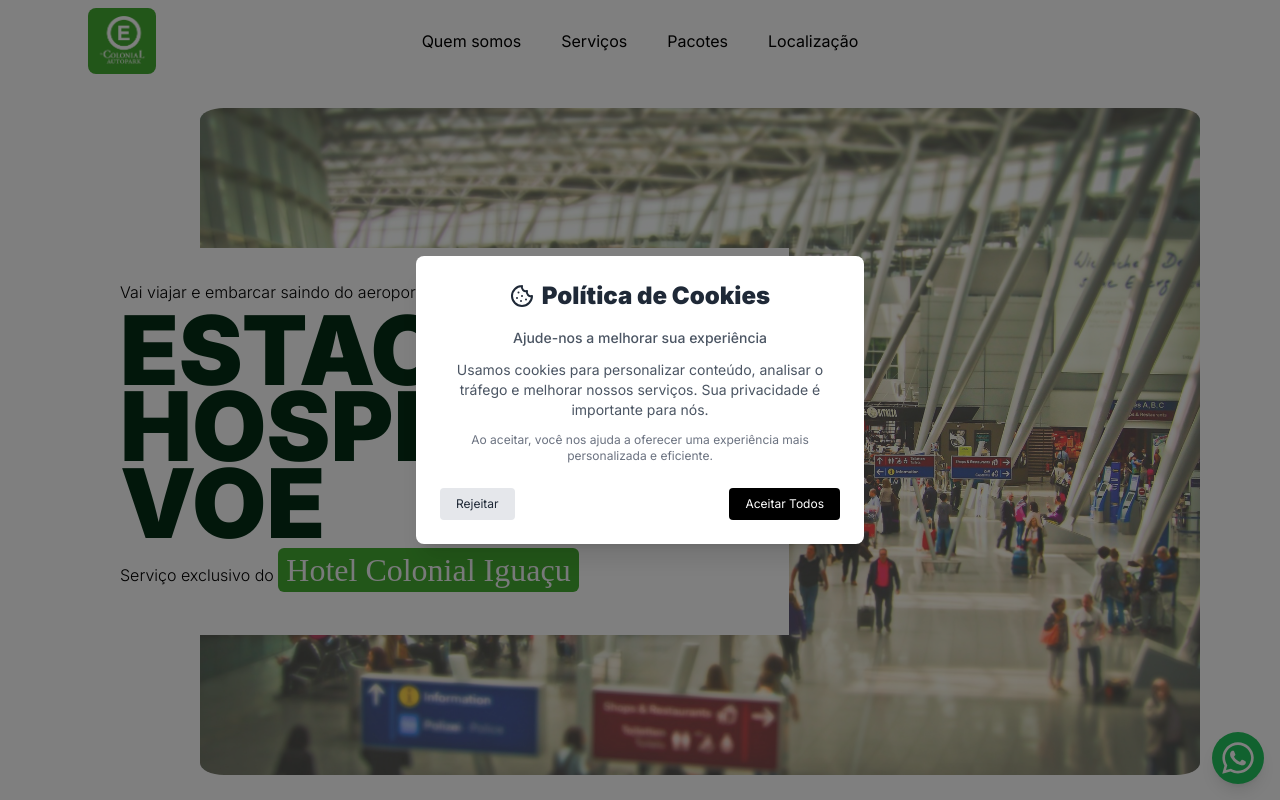
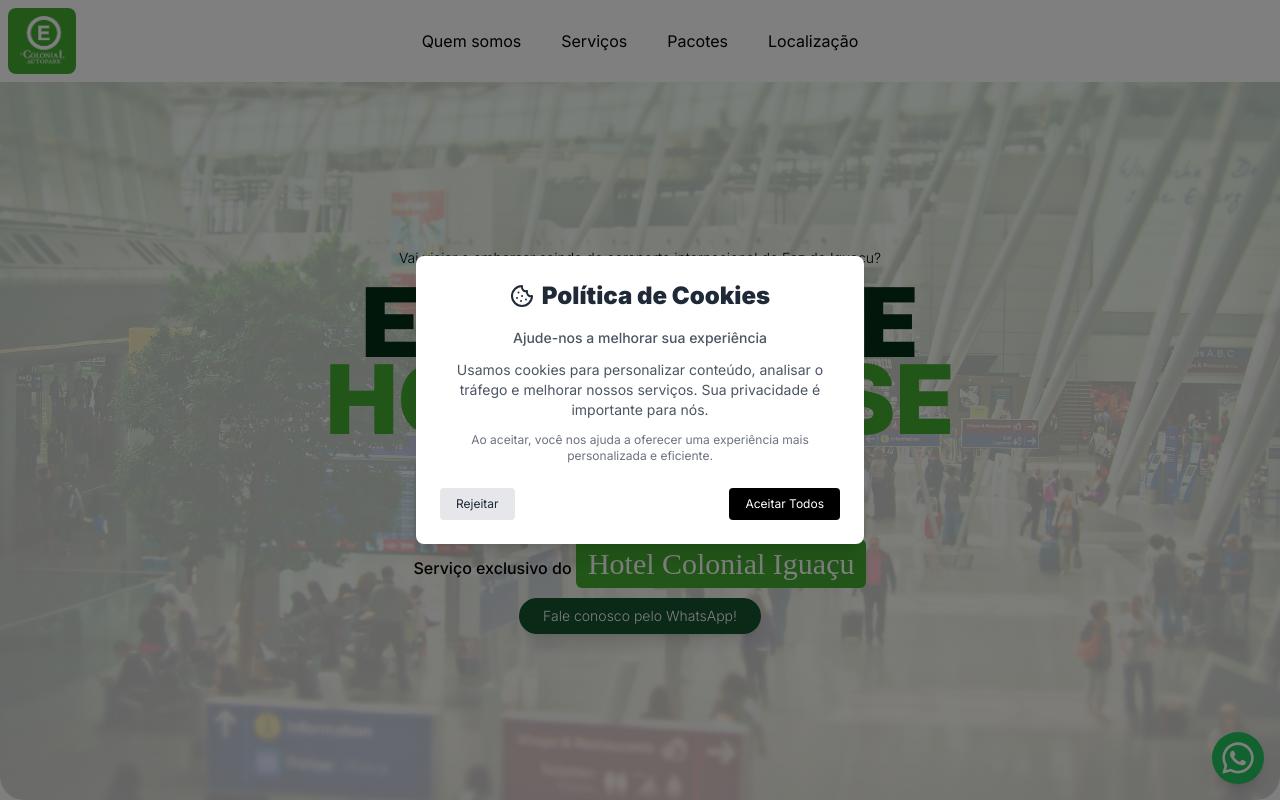
Before and after one commit to hotelcolonial/autopark, a Next.js app: page / in a window 1280 px wide. Shown: the top 800 px of the page. Built offline with nearby package versions, Linux system fonts and the light colour scheme; a web font is replaced by a local one.

Commit message:
ui changes

```diff
--- a/package.json
+++ b/package.json
@@ -10,6 +10,7 @@
   },
   "dependencies": {
     "@next/third-parties": "^15.0.4",
+    "framer-motion": "^11.13.5",
     "lucide-react": "^0.468.0",
     "next": "14.2.2",
     "react": "^18",
--- a/src/components/ui/Footer.tsx
+++ b/src/components/ui/Footer.tsx
@@ -46,7 +46,7 @@ const Footer = () => {
                 className="bg-primary-green py-2 px-1 rounded-lg"
               />
             </div>
-            <div className="py-3 px-2 rounded-full">
+            <div className="py-3 px-2 rounded-full hotel-link">
               <Link href="https://hotelcolonialfoz.com.br/">
                 <Image
                   alt="logo"
--- a/src/components/ui/Header.tsx
+++ b/src/components/ui/Header.tsx
@@ -1,52 +1,83 @@
+"use client";
+
+import { useState, useEffect } from "react";
 import Image from "next/image";
+import Link from "next/link";
+import { motion } from "framer-motion";
 import Navbar from "./Navbar";
-import Link from "next/link";
 
 const Header = () => {
+  const [isVisible, setIsVisible] = useState(false);
+
+  useEffect(() => {
+    setIsVisible(true);
+  }, []);
+
   return (
-    <div className="h-screen padding-container flex flex-col mb-6 overflow-hidden">
+    <div className="min-h-screen flex flex-col overflow-hidden bg-gradient-to-b font-inter from-green-50 to-white">
       <Navbar />
-      <div className="relative flex items-center flex-grow font-black font-inter">
-        {/* Contenedor de texto */}
-        <div className="space-y-2 z-10 relative bg-white py-8 md:px-10 ">
-          <p className="text-xs md:text-base font-light">
+      <div className="flex-grow flex items-center justify-center px-4 sm:px-6 lg:px-8 font-black">
+        <div className="max-w-7xl w-full space-y-8 relative z-10">
+          <motion.div
+            initial={{ opacity: 0, y: 20 }}
+            animate={{ opacity: isVisible ? 1 : 0, y: isVisible ? 0 : 20 }}
+            transition={{ duration: 0.8 }}
+            className="text-center space-y-4"
+          >
+            <h2 className="text-xs md:text-sm font-light">
               Vai viajar e embarcar saindo do aeroporto internacional de Foz do
               Iguaçu?
-          </p>
-          <h1 className="text-[3.5rem] md:text-[6rem] 2xl:text-[7rem] leading-[4rem] md:leading-[4.8rem] 2xl:leading-[5.5rem] text-green-950">
-            ESTACIONE <br /> HOSPEDE-SE <br />
-            VOE
+            </h2>
+            <h1 className="text-[3.5rem] md:text-[6rem] 2xl:text-[7rem] leading-[2.8rem] md:leading-[4.8rem] 2xl:leading-[5.5rem] text-green-950">
+              <span className="block">ESTACIONE</span>
+              <span className="block text-primary-green">HOSPEDE-SE</span>
+              <span className="block">VOE</span>
             </h1>
-          <p className="text-xs md:text-base font-light py-2">
+          </motion.div>
+
+          <motion.div
+            initial={{ opacity: 0, y: 20 }}
+            animate={{ opacity: isVisible ? 1 : 0, y: isVisible ? 0 : 20 }}
+            transition={{ duration: 0.8, delay: 0.2 }}
+            className="text-center"
+          >
+            <p className="text-sm sm:text-base font-medium mb-4">
               Serviço exclusivo do{" "}
-            <Link href="https://hotelcolonialfoz.com.br/">
-              <span className="text-gray-100 px-2 rounded-md py-1 bg-primary-green hover:bg-green-900 font-nautical text-[1.5rem] md:text-[2rem] hotel-link">
+              <Link
+                href="https://hotelcolonialfoz.com.br/"
+                className="inline-block"
+              >
+                <span className="text-white px-3 py-2 rounded-md bg-primary-green font-light font-nautical hover:bg-green-900 transition-colors duration-300 text-lg sm:text-3xl hotel-link">
                   Hotel Colonial Iguaçu
                 </span>
               </Link>
             </p>
-          <div>
+            <Link
+              href="https://wa.me/554535297711"
+              target="_blank"
+              className="inline-block bg-green-900 text-white font-light text-sm sm:text-md px-6 py-2 rounded-full hover:bg-green-800 transition-colors duration-300 transform hover:scale-105 shadow-lg"
+            >
+              Fale conosco pelo WhatsApp!
+            </Link>
+          </motion.div>
+        </div>
+
+        <motion.div
+          initial={{ opacity: 0, scale: 0.8 }}
+          animate={{ opacity: isVisible ? 1 : 0, scale: isVisible ? 1 : 0.8 }}
+          transition={{ duration: 1, delay: 0.4 }}
+          className="absolute inset-0 flex justify-center items-center z-0 overflow-hidden"
+        >
+          <div className="w-full h-full max-w-6xl">
             <Image
               src="/airport.jpg"
-              width={1400} // Tamaño máximo para imágenes grandes
-              height={900}
-              alt="parking"
-              className="object-contain sm:hidden rounded-xl py-3 opacity-70"
+              layout="fill"
+              objectFit="cover"
+              alt="Aeroporto de Foz do Iguaçu"
+              className="rounded-3xl opacity-20"
             />
           </div>
-        </div>
-
-        <div className="hidden sm:flex absolute inset-0 justify-end items-center z-0">
-          <div className="w-[1000px]">
-            <Image
-              src="/airport.jpg"
-              width={1400} // Tamaño máximo para imágenes grandes
-              height={900}
-              alt="parking"
-              className="object-contain rounded-3xl py-3 opacity-70"
-            />
-          </div>
-        </div>
+        </motion.div>
       </div>
     </div>
   );
--- a/src/components/ui/Home.tsx
+++ b/src/components/ui/Home.tsx
@@ -92,10 +92,6 @@ const HomePage = () => {
     <div className=" text-black overflow-hidden space-y-7">
       <Header />
       <WhoWeAre />
-      <div className="mx-auto flex justify-center">
-        <Image alt="banner" width={800} height={800} src="/banner.png" />
-      </div>
-      <Services />
       <section
         id="packs"
         className="flex flex-col items-center py-10 mb-3 font-inter bg-green-950 bg-opacity-10"
@@ -178,6 +174,11 @@ const HomePage = () => {
           })}
         </div>
       </section>
+      <div className="mx-auto flex justify-center">
+        <Image alt="banner" width={800} height={800} src="/banner.png" />
+      </div>
+      <Services />
+
       <Localization />
       <Footer />
       {/* Ícono de WhatsApp */}
--- a/src/components/ui/Localization.tsx
+++ b/src/components/ui/Localization.tsx
@@ -1,40 +1,106 @@
+"use client";
+
+import { useState } from "react";
+import { motion, AnimatePresence } from "framer-motion";
+import { MapPin, Clock, Phone, ExternalLink } from "lucide-react";
+
 const Localization = () => {
+  const [isExpanded, setIsExpanded] = useState(false);
+
+  const toggleExpand = () => setIsExpanded(!isExpanded);
+
   return (
-    <section id="location" className="padding-container">
-      <h3 className="text-3xl font-bold text-gray-900 text-center mb-8">
-        Localizaçao
-      </h3>
-      <section className="flex items-center justify-center my-10 relative px-3 font-inter">
-        <div className="relative bg-white w-full shadow-lg rounded-lg overflow-hidden">
-          {/* Mapa de fondo */}
-          <div className="absolute inset-0 z-0">
+    <section
+      id="location"
+      className="py-16 px-4 sm:px-6 lg:px-8 bg-gradient-to-b from-green-50 to-white"
+    >
+      <div className="max-w-6xl mx-auto">
+        <motion.h2
+          className="text-4xl font-bold text-green-950 mb-8 text-center"
+          initial={{ opacity: 0, y: -20 }}
+          animate={{ opacity: 1, y: 0 }}
+          transition={{ duration: 0.5 }}
+        >
+          Nossa Localização
+        </motion.h2>
+        <motion.div
+          className="relative bg-white shadow-2xl rounded-lg overflow-hidden"
+          initial={{ opacity: 0, scale: 0.95 }}
+          animate={{ opacity: 1, scale: 1 }}
+          transition={{ duration: 0.5, delay: 0.2 }}
+        >
+          <div className="aspect-w-16 aspect-h-9">
             <iframe
               loading="lazy"
               src="https://maps.google.com/maps?q=colonial%20autopark%20foz%20do%20igua%C3%A7u&amp;t=m&amp;z=13&amp;output=embed&amp;iwloc=near"
-              title="colonial autopark foz do iguaçu"
-              aria-label="colonial autopark foz do iguaçu"
-              className="w-full h-full"
+              title="Colonial Autopark Foz do Iguaçu"
+              aria-label="Mapa interativo mostrando a localização do Colonial Autopark em Foz do Iguaçu"
+              className="w-full h-[20rem]"
               style={{ border: 0 }}
             ></iframe>
           </div>
 
-          {/* Contenido del hotel */}
-          <div
-            className="relative text p-6 w-[47%] xl:w-[35%] bg-green-950 text-white z-10 flex-1"
-            style={{
-              clipPath:
-                "polygon(75% 0%, 100% 50%, 75% 100%, 0% 100%, 0 50%, 0% 0%)",
-            }}
+          <motion.div
+            className={`absolute flex left-0 bottom-0 w-full sm:w-2/3 md:w-1/2 lg:w-2/5 bg-green-950 text-white p-6 rounded-tr-lg transition-all duration-300 ease-in-out ${
+              isExpanded ? "h-full" : "h-auto"
+            }`}
+            initial={{ y: "100%" }}
+            animate={{ y: 0 }}
+            transition={{ duration: 0.5, delay: 0.4 }}
           >
-            <h4 className="text-lg font-bold mb-2">★★★</h4>
-            <h2 className="text-2xl font-bold">Colonial Autopark</h2>
-            <p className="text-sm mt-2">
-              Rodovia das Cataratas Km 20, 11237 <br />
-              Parque Nacional do Iguaçu, Foz do Iguaçu
-            </p>
-          </div>
-        </div>
-      </section>
+            <div className="space-y-4 flex justify-center flex-col">
+              <div className="flex items-center justify-between">
+                <h3 className="text-3xl font-bold">Colonial Autopark</h3>
+                <div className="text-yellow-400 text-2xl">★★★</div>
+              </div>
+              <AnimatePresence>
+                {isExpanded && (
+                  <motion.div
+                    initial={{ opacity: 0, height: 0 }}
+                    animate={{ opacity: 1, height: "auto" }}
+                    exit={{ opacity: 0, height: 0 }}
+                    transition={{ duration: 0.3 }}
+                  >
+                    <div className="space-y-3 text-sm">
+                      <p className="flex items-center">
+                        <MapPin className="mr-2 h-5 w-5" />
+                        Rodovia das Cataratas Km 20, 11237
+                        <br />
+                        Parque Nacional do Iguaçu, Foz do Iguaçu
+                      </p>
+                      <p className="flex items-center">
+                        <Clock className="mr-2 h-5 w-5" />
+                        Aberto 24 horas
+                      </p>
+                      <p className="flex items-center">
+                        <Phone className="mr-2 h-5 w-5" />
+                        +55 45 3527-7711
+                      </p>
+                    </div>
+                  </motion.div>
+                )}
+              </AnimatePresence>
+              <div className="flex flex-col sm:flex-row gap-4 my-4">
+                <a
+                  href="https://www.google.com/maps/place/Colonial+Auto+Park/@-25.6073154,-54.4918961,17z/data=!3m1!4b1!4m6!3m5!1s0x94f69574b06b3e1d:0x8a996b09d354009a!8m2!3d-25.6073154!4d-54.4918961!16s%2Fg%2F11q8jjyr8m?entry=ttu&g_ep=EgoyMDI0MTIwOC4wIKXMDSoASAFQAw%3D%3D"
+                  target="_blank"
+                  rel="noopener noreferrer"
+                  className="inline-flex items-center justify-center px-4 py-2 bg-white text-green-950 rounded-full font-semibold text-sm hover:bg-green-100 transition-colors duration-300"
+                >
+                  Ver no Google Maps
+                  <ExternalLink className="ml-2 h-4 w-4" />
+                </a>
+                <button
+                  onClick={toggleExpand}
+                  className="inline-flex items-center justify-center px-4 py-2 bg-green-700 text-white rounded-full font-semibold text-sm hover:bg-green-600 transition-colors duration-300"
+                >
+                  {isExpanded ? "Menos detalhes" : "Mais detalhes"}
+                </button>
+              </div>
+            </div>
+          </motion.div>
+        </motion.div>
+      </div>
     </section>
   );
 };
```
Also changed, not shown: 1 other file (tests, documents, lock files or other folders). Lines whose indentation alone changed are shown as unchanged.
